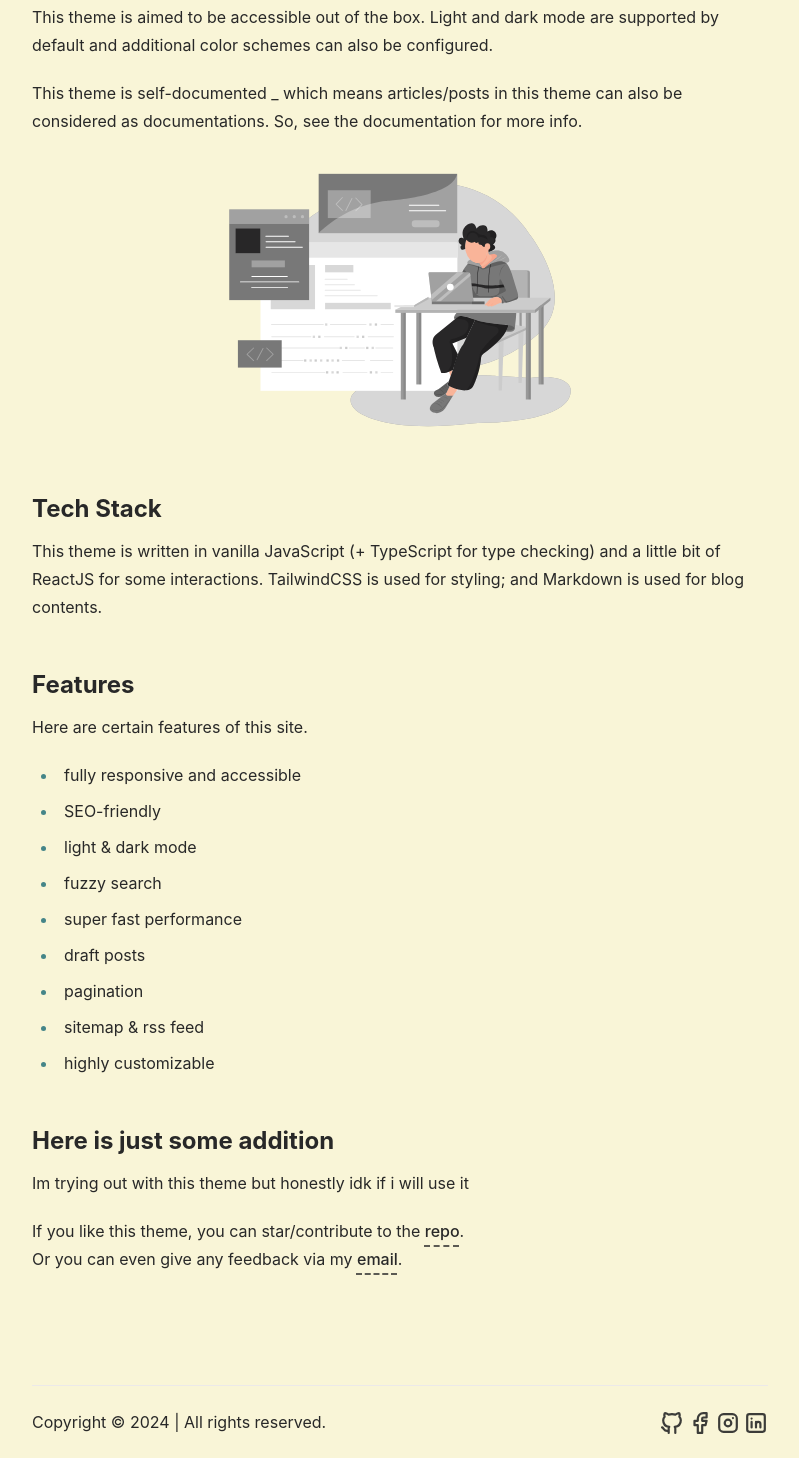
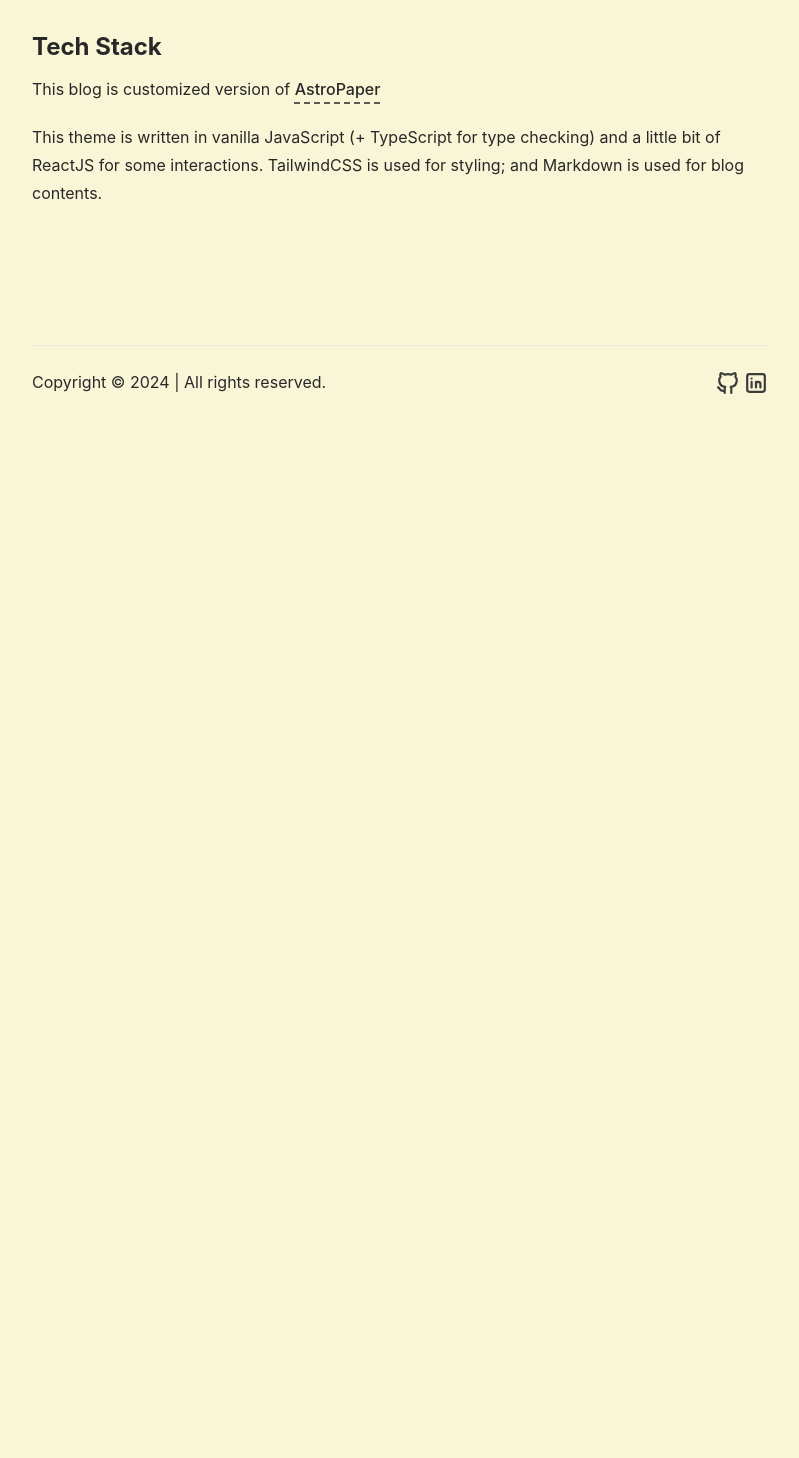
Before and after one commit to wsklee/wsklee.github.io, an Astro site: page /about in a window 1280 px wide. Shown: the part 382-1840 px from the top of the page, without its empty margins (240-1039 px from the left). After the commit the page ends 800 px from the top, so only its background shows below. Built offline with nearby package versions, Linux system fonts and the light colour scheme; Astro itself is replaced by a stand-in of ours.

Commit message:
fix: personalize config and about

```diff
--- a/src/config.ts
+++ b/src/config.ts
@@ -25,25 +25,25 @@ export const LOGO_IMAGE = {
 export const SOCIALS: SocialObjects = [
   {
     name: "Github",
-    href: "https://github.com/satnaing/astro-paper",
+    href: "https://github.com/wsklee",
     linkTitle: ` ${SITE.title} on Github`,
     active: true,
   },
   {
     name: "Facebook",
-    href: "https://github.com/satnaing/astro-paper",
+    href: "https://github.com/wsklee/astro-paper",
     linkTitle: `${SITE.title} on Facebook`,
-    active: true,
+    active: false,
   },
   {
     name: "Instagram",
-    href: "https://github.com/satnaing/astro-paper",
+    href: "https://github.com/wsklee/astro-paper",
     linkTitle: `${SITE.title} on Instagram`,
-    active: true,
+    active: false,
   },
   {
     name: "LinkedIn",
-    href: "https://github.com/satnaing/astro-paper",
+    href: "https://linkedin.com/in/wonseoklee7",
     linkTitle: `${SITE.title} on LinkedIn`,
     active: true,
   },
@@ -55,91 +55,91 @@ export const SOCIALS: SocialObjects = [
   },
   {
     name: "Twitter",
-    href: "https://github.com/satnaing/astro-paper",
+    href: "https://github.com/wsklee/astro-paper",
     linkTitle: `${SITE.title} on Twitter`,
     active: false,
   },
   {
     name: "Twitch",
-    href: "https://github.com/satnaing/astro-paper",
+    href: "https://github.com/wsklee/astro-paper",
     linkTitle: `${SITE.title} on Twitch`,
     active: false,
   },
   {
     name: "YouTube",
-    href: "https://github.com/satnaing/astro-paper",
+    href: "https://github.com/wsklee/astro-paper",
     linkTitle: `${SITE.title} on YouTube`,
     active: false,
   },
   {
     name: "WhatsApp",
-    href: "https://github.com/satnaing/astro-paper",
+    href: "https://github.com/wsklee/astro-paper",
     linkTitle: `${SITE.title} on WhatsApp`,
     active: false,
   },
   {
     name: "Snapchat",
-    href: "https://github.com/satnaing/astro-paper",
+    href: "https://github.com/wsklee/astro-paper",
     linkTitle: `${SITE.title} on Snapchat`,
     active: false,
   },
   {
     name: "Pinterest",
-    href: "https://github.com/satnaing/astro-paper",
+    href: "https://github.com/wsklee/astro-paper",
     linkTitle: `${SITE.title} on Pinterest`,
     active: false,
   },
   {
     name: "TikTok",
-    href: "https://github.com/satnaing/astro-paper",
+    href: "https://github.com/wsklee/astro-paper",
     linkTitle: `${SITE.title} on TikTok`,
     active: false,
   },
   {
     name: "CodePen",
-    href: "https://github.com/satnaing/astro-paper",
+    href: "https://github.com/wsklee/astro-paper",
     linkTitle: `${SITE.title} on CodePen`,
     active: false,
   },
   {
     name: "Discord",
-    href: "https://github.com/satnaing/astro-paper",
+    href: "https://github.com/wsklee/astro-paper",
     linkTitle: `${SITE.title} on Discord`,
     active: false,
   },
   {
     name: "GitLab",
-    href: "https://github.com/satnaing/astro-paper",
+    href: "https://github.com/wsklee/astro-paper",
     linkTitle: `${SITE.title} on GitLab`,
     active: false,
   },
   {
     name: "Reddit",
-    href: "https://github.com/satnaing/astro-paper",
+    href: "https://github.com/wsklee/astro-paper",
     linkTitle: `${SITE.title} on Reddit`,
     active: false,
   },
   {
     name: "Skype",
-    href: "https://github.com/satnaing/astro-paper",
+    href: "https://github.com/wsklee/astro-paper",
     linkTitle: `${SITE.title} on Skype`,
     active: false,
   },
   {
     name: "Steam",
-    href: "https://github.com/satnaing/astro-paper",
+    href: "https://github.com/wsklee/astro-paper",
     linkTitle: `${SITE.title} on Steam`,
     active: false,
   },
   {
     name: "Telegram",
-    href: "https://github.com/satnaing/astro-paper",
+    href: "https://github.com/wsklee/astro-paper",
     linkTitle: `${SITE.title} on Telegram`,
     active: false,
   },
   {
     name: "Mastodon",
-    href: "https://github.com/satnaing/astro-paper",
+    href: "https://github.com/wsklee/astro-paper",
     linkTitle: `${SITE.title} on Mastodon`,
     active: false,
   },
--- a/src/pages/about.md
+++ b/src/pages/about.md
@@ -3,38 +3,10 @@ layout: ../layouts/AboutLayout.astro
 title: "About"
 ---
 
-AstroPaper is a minimal, responsive and SEO-friendly Astro blog theme. I designed and crafted this based on [my personal blog](https://satnaing.dev/blog).
-
-This theme is aimed to be accessible out of the box. Light and dark mode are supported by
-default and additional color schemes can also be configured.
-
-This theme is self-documented \_ which means articles/posts in this theme can also be considered as documentations. So, see the documentation for more info.
-
-<div>
-  <img src="/assets/dev.svg" class="sm:w-1/2 mx-auto" alt="coding dev illustration">
-</div>
+I am a computer science undergraduate student in Singapore. Currently I am interested in backend development
 
 ## Tech Stack
 
+This blog is customized version of [AstroPaper](https://github.com/satnaing/astro-paper)
+
 This theme is written in vanilla JavaScript (+ TypeScript for type checking) and a little bit of ReactJS for some interactions. TailwindCSS is used for styling; and Markdown is used for blog contents.
-
-## Features
-
-Here are certain features of this site.
-
-- fully responsive and accessible
-- SEO-friendly
-- light & dark mode
-- fuzzy search
-- super fast performance
-- draft posts
-- pagination
-- sitemap & rss feed
-- highly customizable
-
-## Here is just some addition
-
-Im trying out with this theme but honestly idk if i will use it
-
-If you like this theme, you can star/contribute to the [repo](https://github.com/satnaing/astro-paper).
-Or you can even give any feedback via my [email](mailto:contact@satnaing.dev).
--- a/src/pages/index.astro
+++ b/src/pages/index.astro
@@ -40,16 +40,13 @@ const socialCount = SOCIALS.filter(social => social.active).length;
       </a>
 
       <p>
-        I'm an undergraduate at NTU studying computer science
-      </p>
-      <p>
-        Read the blog posts or check
+        Hi! I'm an undergraduate at
         <LinkButton
-          className="underline decoration-dashed underline-offset-4 hover:text-skin-accent"
-          href="https://github.com/satnaing/astro-paper#readme"
-        >
-          README
-        </LinkButton> for more info.
+        className="underline decoration-dashed underline-offset-4 hover:text-skin-accent"
+        href="https://www.ntu.edu.sg/"
+      >
+        NTU
+      </LinkButton> studying computer science
       </p>
       {
         // only display if at least one social link is enabled
```
